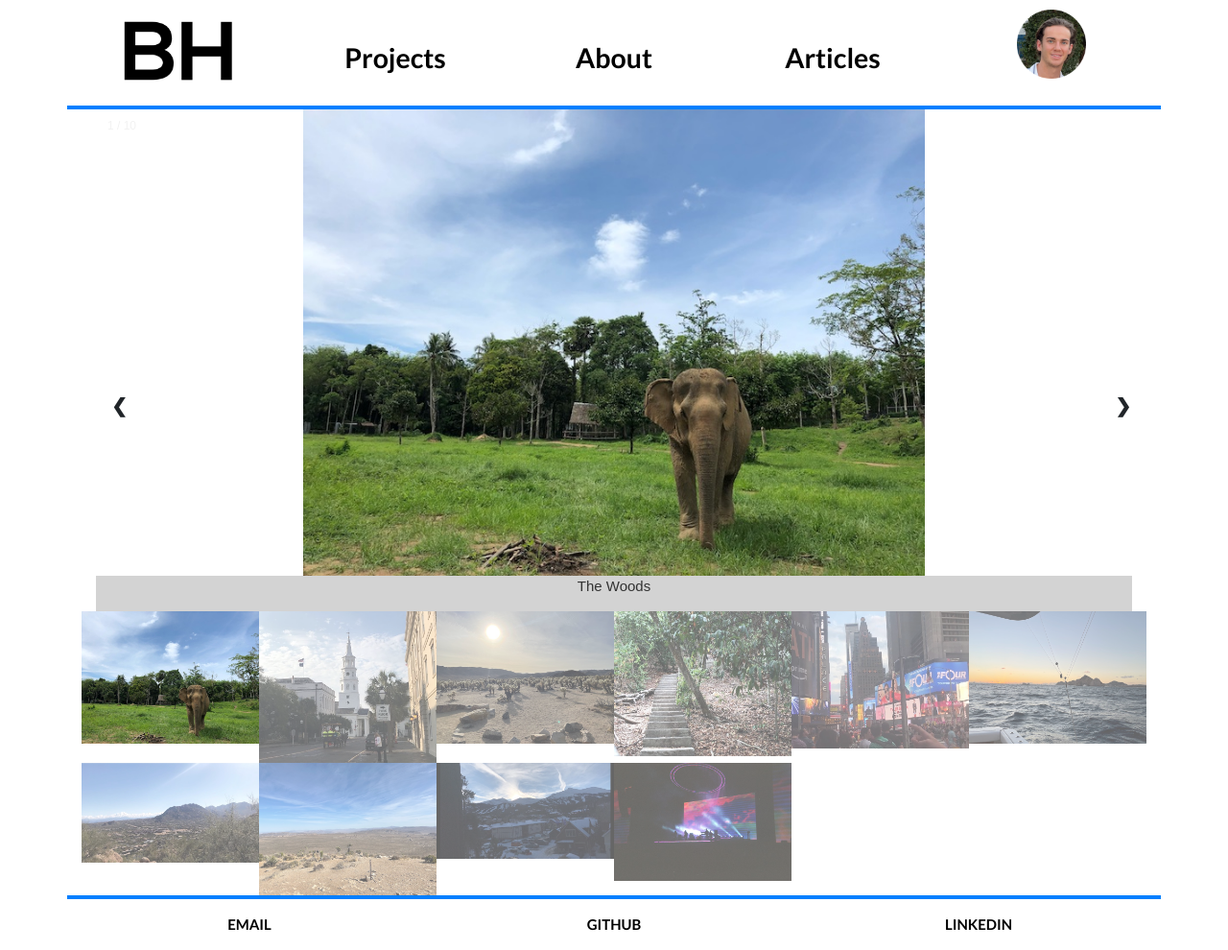
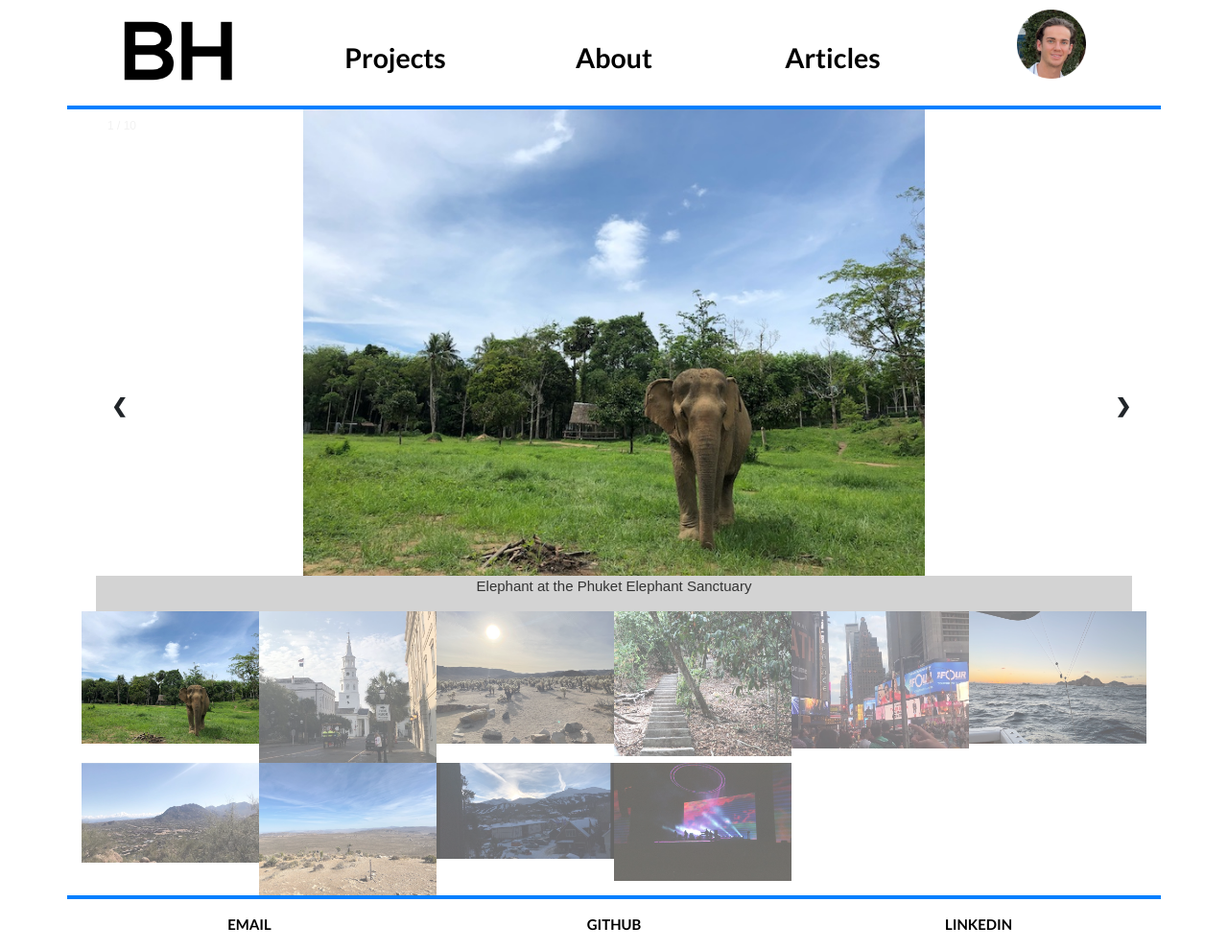
Before and after one commit to beauhodes/beauhodes.github.io, a Jekyll site: the page built from gallery/index.html, in a window 1280 px wide. Shown: the whole page at 96% size. Built offline with Jekyll 4.4.1, drawn with Linux system fonts in a browser that asks for light colours; nearby versions of some CDN libraries.

Commit message:
Update index.html

```diff
--- a/gallery/index.html
+++ b/gallery/index.html
@@ -69,34 +69,34 @@ title: Travel Gallery
   <!-- Thumbnail images -->
   <div class="row">
     <div class="column">
-      <img class="demo cursor" src="thailand2.jpg" style="width:100%" onclick="currentSlide(1)" alt="The Woods">
+      <img class="demo cursor" src="thailand2.jpg" style="width:100%" onclick="currentSlide(1)" alt="Elephant at the Phuket Elephant Sanctuary">
     </div>
     <div class="column">
-      <img class="demo cursor" src="charleston1.jpg" style="width:100%" onclick="currentSlide(2)" alt="Charleston">
+      <img class="demo cursor" src="charleston1.jpg" style="width:100%" onclick="currentSlide(2)" alt="Charleston, South Carolina">
     </div>
     <div class="column">
-      <img class="demo cursor" src="jt1.jpg" style="width:100%" onclick="currentSlide(3)" alt="Joshua Tree National Park">
+      <img class="demo cursor" src="jt1.jpg" style="width:100%" onclick="currentSlide(3)" alt="Cholla Cactus Garden at Joshua Tree National Park">
     </div>
     <div class="column">
-      <img class="demo cursor" src="thailand1.jpg" style="width:100%" onclick="currentSlide(4)" alt="Thailand">
+      <img class="demo cursor" src="thailand1.jpg" style="width:100%" onclick="currentSlide(4)" alt="Hiking up Koh Nang Yuan in Thailand">
     </div>
     <div class="column">
-      <img class="demo cursor" src="nyc1.jpg" style="width:100%" onclick="currentSlide(5)" alt="New York City">
+      <img class="demo cursor" src="nyc1.jpg" style="width:100%" onclick="currentSlide(5)" alt="Times Square in New York City (my first time there)">
     </div>
     <div class="column">
-      <img class="demo cursor" src="cabo2.jpg" style="width:100%" onclick="currentSlide(6)" alt="Cabo">
+      <img class="demo cursor" src="cabo2.jpg" style="width:100%" onclick="currentSlide(6)" alt="Cabo Sunset">
     </div>
     <div class="column">
-      <img class="demo cursor" src="scottsdale1.jpg" style="width:100%" onclick="currentSlide(3)" alt="Scottsdale">
+      <img class="demo cursor" src="scottsdale1.jpg" style="width:100%" onclick="currentSlide(3)" alt="Hiking in Scottsdale, Arizona">
     </div>
     <div class="column">
-      <img class="demo cursor" src="jt2.jpg" style="width:100%" onclick="currentSlide(4)" alt="Joshua Tree">
+      <img class="demo cursor" src="jt2.jpg" style="width:100%" onclick="currentSlide(4)" alt="The top of Ryan Mountain Trail in Joshua Tree National Park">
     </div>
     <div class="column">
-      <img class="demo cursor" src="breck1.jpg" style="width:100%" onclick="currentSlide(5)" alt="Breckendridge">
+      <img class="demo cursor" src="breck1.jpg" style="width:100%" onclick="currentSlide(5)" alt="Breckenridge, Colorado">
     </div>
     <div class="column">
-      <img class="demo cursor" src="austin1.jpg" style="width:100%" onclick="currentSlide(6)" alt="Austin">
+      <img class="demo cursor" src="austin1.jpg" style="width:100%" onclick="currentSlide(6)" alt="Tame Impala at Austin City Limits Music Festival">
     </div>
   </div>
 </div>
```
